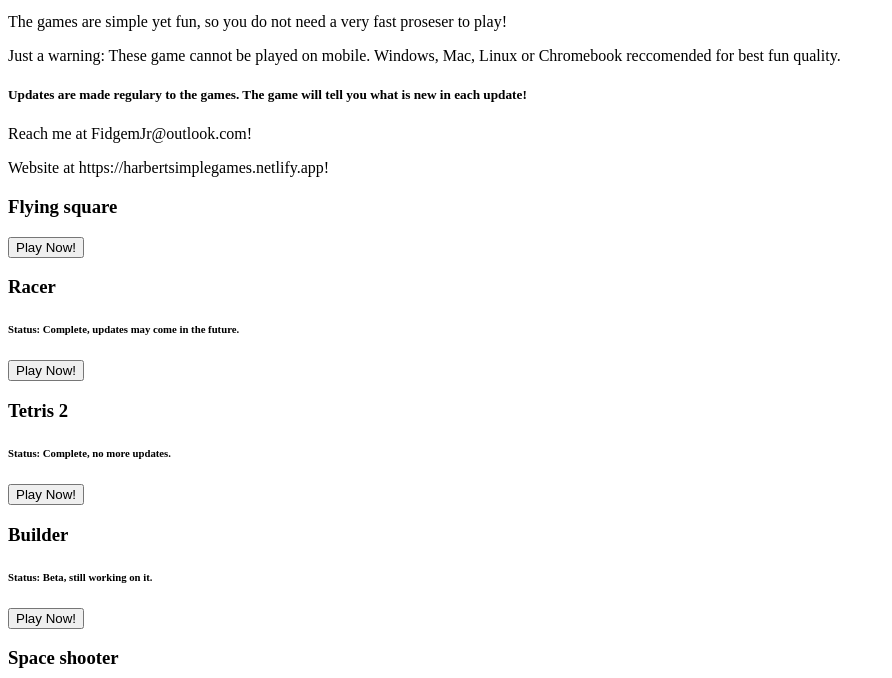
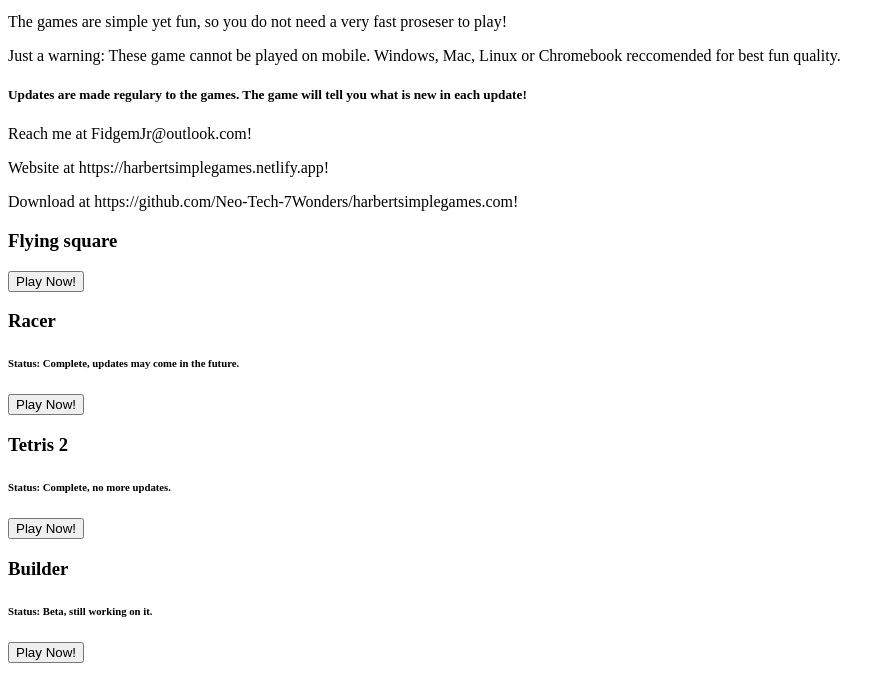
Before and after one commit to Neo-Tech-7Wonders/harbertsimplegames.com, a plain HTML site: page index.html in a window 1280 px wide. Shown: the part 101-779 px from the top of the page, without its empty margins (0-892 px from the left). Drawn offline with Linux system fonts and the light colour scheme.

Commit message:
Update index.html

```diff
--- a/index.html
+++ b/index.html
@@ -7,6 +7,7 @@
 <h5>Updates are made regulary to the games. The game will tell you what is new in each update!</h5>
 <p>Reach me at FidgemJr@outlook.com!</p>
 <p>Website at https://harbertsimplegames.netlify.app!</p>
+<p>Download at https://github.com/Neo-Tech-7Wonders/harbertsimplegames.com!</p>
 <h3>Flying square</h3>
 <a href="flying square.htm">
   <button type="button">
```
